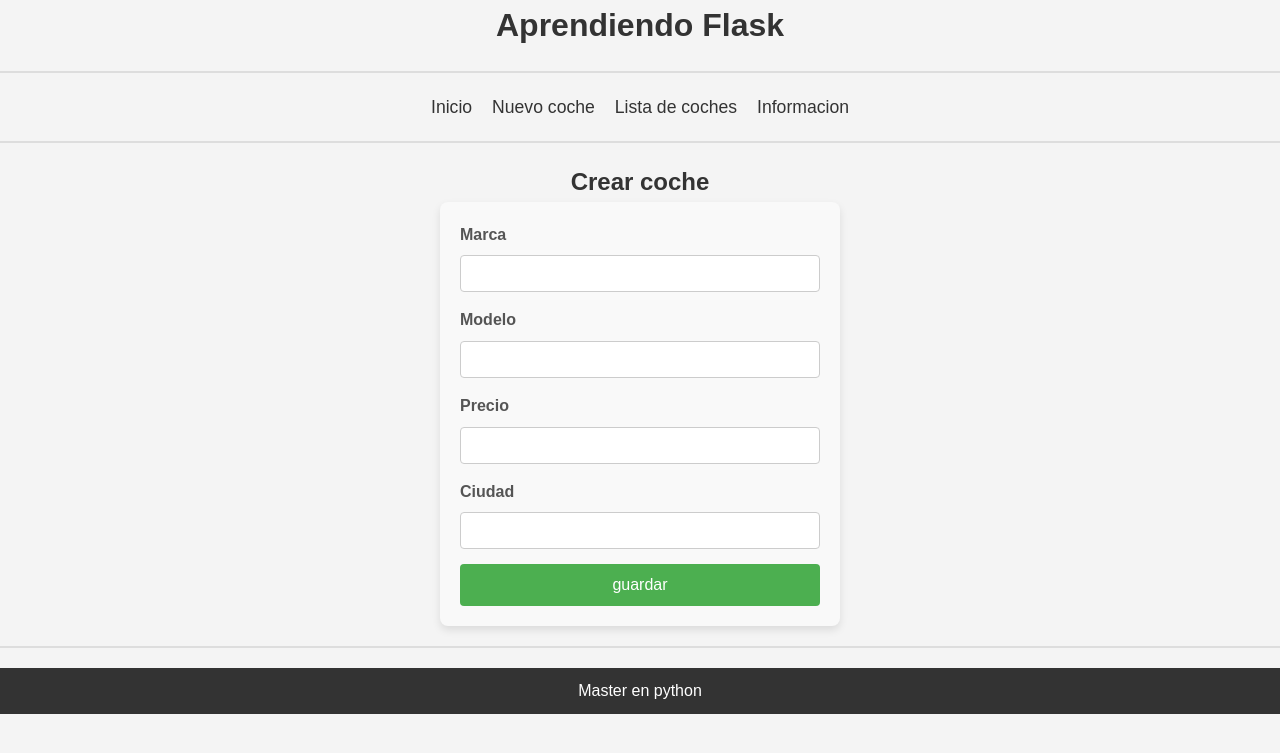
After one commit to BrayanMtz314/AplicacionFlask, a Flask app: page /crear-coche in a window 1280 px wide. The commit adds this page. Shown: the top 753 px of the page. Run offline with Flask 3, Linux system fonts and the light colour scheme; some libraries are stand-ins or nearby versions.

Commit message:
CRUD Coches terminado

```diff
--- a/main.py
+++ b/main.py
@@ -1,8 +1,10 @@
-from flask import Flask, redirect, url_for, render_template
+from flask import Flask, flash, redirect, request, url_for, render_template
 from flask_mysqldb import MySQL
 
 
 app = Flask(__name__)
+
+app.secret_key = 'clave_secreta-flask'
 
 #Conexion DB
 app.config['MYSQL_HOST'] = 'localhost'
@@ -19,17 +21,7 @@
 
 @app.route('/')
 def index():
-
-    edad = 101
-    personas = ['David','Esteban','Juan', 'Roberto']
-
-    return render_template('index.html',
-                           edad =edad,
-                           personas = personas,
-                            dato1 = "valor1",
-                            dato2 = "valor2",
-                              lista = ["uno", "dos", "tres"]
-                             )
+    return render_template('index.html')
 
 
 @app.route('/informacion')
@@ -43,26 +35,89 @@
     return  render_template('informacion.html', texto = texto)
 
 
-@app.route('/contacto')
-@app.route('/contacto/<redireccion>')
-def contacto(redireccion = None):
 
-    if redireccion is not None:
-        return redirect(url_for('lenguajes'))
+@app.route('/crear-coche', methods =[ 'GET', 'POST'] )
+def crear_coche():
+    if request.method == 'POST':
 
-    return render_template('contacto.html')
+        marca = request.form['marca']
+        modelo = request.form['modelo']
+        precio = request.form['precio']
+        ciudad = request.form['ciudad']
 
 
-@app.route('/Lenguajes-de-programacion')
-def lenguajes():
-    return render_template('lenguajes.html')
+        cursor = mysql.connection.cursor()
+        cursor.execute("INSERT INTO coches VALUES(NULL, %s , %s, %s, %s)", (marca, modelo, precio, ciudad))
+        cursor.connection.commit()
+        flash('Has creado el coche correctamente!!')
+        return redirect(url_for('index'))
 
-@app.route('/insertar-coche')
-def insertar_coche():
+
+    return render_template('crear_coche.html')
+
+@app.route('/coches')
+def coches():
     cursor = mysql.connection.cursor()
-    cursor.execute(f"INSERT INTO coches VALUES(NULL, 'Lambo', 'Gallardo', 100000, 'angeles')")
-    cursor.connection.commit()
-    return redirect(url_for('index'))
+    cursor.execute("SELECT * FROM coches ORDER BY id DESC")
+    coches = cursor.fetchall()
+    cursor.close()
+
+    return render_template('coches.html', coches = coches)
+
+@app.route('/coche/<coche_id>')
+def coche(coche_id):
+    cursor = mysql.connection.cursor()
+    cursor.execute("SELECT * FROM coches WHERE id = %s", (coche_id))
+    coches = cursor.fetchall()
+    cursor.close()
+
+    if coches:
+        return render_template('coche.html', coche=coches[0])
+    else:
+        return "Coche no encontrado", 404
+
+@app.route('/borrar-coche/<coche_id>')
+def borrar_coche(coche_id):
+    cursor = mysql.connection.cursor()
+    cursor.execute("DELETE FROM coches WHERE id = %s", (coche_id))
+    mysql.connection.commit()
+    flash('el coche ha sido eliminado!!')
+    return redirect(url_for('coches'))
+
+
+@app.route('/editar-coche/<coche_id>', methods = ['GET', 'POST'])
+def editar_coche(coche_id):
+    if request.method == 'POST':
+
+        marca = request.form['marca']
+        modelo = request.form['modelo']
+        precio = request.form['precio']
+        ciudad = request.form['ciudad']
+
+
+        cursor = mysql.connection.cursor()
+        cursor.execute("""
+                       UPDATE coches
+                       SET marca = %s,
+                            modelo = %s,
+                            precio = %s,
+                            ciudad = %s
+                        WHERE id = %s
+                       """, (marca, modelo, precio, ciudad, coche_id)),
+        cursor.connection.commit()
+        flash('Has editado el coche correctamente!!')
+        return redirect(url_for('coches'))
+
+    cursor = mysql.connection.cursor()
+    cursor.execute("SELECT * FROM coches WHERE id = %s", (coche_id))
+    coches = cursor.fetchall()
+    cursor.close()
+
+    if coches:
+        return render_template('crear_coche.html', coche=coches[0])
+    else:
+        return "Coche no encontrado", 404
+
 
 
 if __name__ == '__main__':
--- a/static/css/styles.css
+++ b/static/css/styles.css
@@ -81,3 +81,137 @@
     border: 1px solid #ddd;
     margin: 20px 0;
 }
+
+form {
+    max-width: 400px;
+    margin: 0 auto;
+    padding: 20px;
+    background-color: #f9f9f9;
+    border-radius: 8px;
+    box-shadow: 0 4px 8px rgba(0, 0, 0, 0.1);
+}
+
+h2 {
+    text-align: center;
+    color: #333;
+}
+
+label {
+    display: block;
+    font-weight: bold;
+    margin-bottom: 8px;
+    color: #555;
+}
+
+input[type="text"],
+input[type="number"] {
+    width: 100%;
+    padding: 10px;
+    margin-bottom: 15px;
+    border: 1px solid #ccc;
+    border-radius: 4px;
+    box-sizing: border-box;
+}
+
+input[type="submit"] {
+    width: 100%;
+    padding: 12px;
+    background-color: #4CAF50;
+    color: white;
+    border: none;
+    border-radius: 4px;
+    cursor: pointer;
+    font-size: 16px;
+}
+
+input[type="submit"]:hover {
+    background-color: #45a049;
+}
+
+.message,
+.alert-success,
+.alert{
+    padding: 20px;
+    background-color: #1f7e58;
+    color: white;
+    text-align: center;
+    margin-bottom: 10px;
+}
+
+/* Estilo general para el artículo */
+.article-item {
+    display: flex;
+    justify-content: space-between;
+    background-color: #f8f8f8;
+    padding: 20px;
+    margin-bottom: 15px;
+    border: 1px solid #ddd;
+    border-radius: 8px;
+    box-shadow: 0 4px 6px rgba(0, 0, 0, 0.1);
+}
+
+/* Estilos para el contenedor de datos */
+.data {
+    flex: 1;
+    padding-right: 20px;
+}
+
+/* Estilo para el título del coche */
+.article-item h2 a {
+    text-decoration: none;
+    color: #333;
+    font-size: 24px;
+    transition: color 0.3s ease;
+}
+
+.article-item h2 a:hover {
+    color: #4CAF50;
+}
+
+/* Estilo para la fecha y otros detalles */
+.date {
+    display: block;
+    color: #888;
+    font-size: 14px;
+    margin-bottom: 10px;
+}
+
+/* Estilo para el texto del artículo */
+.article-item p {
+    font-size: 16px;
+    line-height: 1.6;
+    margin-bottom: 10px;
+}
+
+/* Estilo para los botones */
+.btn {
+    display: inline-block;
+    padding: 10px 15px;
+    color: white !important;
+    background-color: #4CAF50;
+    text-decoration: none;
+    border-radius: 4px;
+    font-size: 14px;
+    transition: background-color 0.3s ease;
+    margin-right: 10px;
+}
+
+.btn-warning {
+    background: rgb(47, 70, 206) ;
+}
+
+.btn-danger {
+    background: rgb(194, 66, 34) ;
+}
+
+
+.btn:hover {
+    background-color: #45a049;
+}
+
+/* Asegura que los elementos floten correctamente */
+.clearfix::after {
+    content: "";
+    display: table;
+    clear: both;
+}
--- /dev/null
+++ b/templates/crear_coche.html
@@ -0,0 +1,30 @@
+{% extends 'layout.html' %}
+
+{% block title %}
+    Crear coche
+{% endblock %}
+
+{% block content%}
+    {% if coche %}
+        <h1>Editar coche {{coche_1}} {{coche.2}}</h1>
+    {% else %}
+        <h1>Crear coche</h1>
+    {% endif %}
+
+    <form action="" method="POST">
+        <label for="marca">Marca</label>
+        <input type="text" name="marca" {% if coche %} value="{{coche.1}}" {% endif %} >
+
+        <label for="modelo">Modelo</label>
+        <input type="text" name="modelo" {% if coche %} value="{{coche.2}}" {% endif %} >
+
+        <label for="precio">Precio</label>
+        <input type="number" name="precio" {% if coche %} value="{{coche.3}}" {% endif %} >
+
+        <label for="ciudad">Ciudad</label>
+        <input type="text" name="ciudad" {% if coche %} value="{{coche.4}}" {% endif %} >
+
+        <input type="submit" value="guardar">
+    </form>
+
+{% endblock %}
--- a/templates/layout.html
+++ b/templates/layout.html
@@ -15,13 +15,13 @@
                 <a href="/">Inicio</a>
             </li>
             <li>
-                <a href="{{url_for('informacion')}}">Informacion</a>
+                <a href="{{url_for('crear_coche')}}">Nuevo coche</a>
             </li>
             <li>
-                <a href="{{url_for('contacto')}}">Contacto</a>
+                <a href="{{url_for('coches')}}">Lista de coches</a>
             </li>
             <li>
-                <a href="{{url_for('lenguajes')}}">Lenguajes de Programacion</a>
+                <a href="{{url_for('informacion')}}">Informacion</a>
             </li>
         </ul>
     </nav>
```
Also changed, not shown: templates/coche.html (added, +16 -0 lines), templates/coches.html (added, +40 -0 lines), templates/contacto.html (deleted, +0 -11 lines), templates/includes/edad.html (deleted, +0 -12 lines), templates/includes/personas.html (deleted, +0 -9 lines), templates/index.html (+9 -8 lines), templates/lenguajes.html (deleted, +0 -11 lines).
